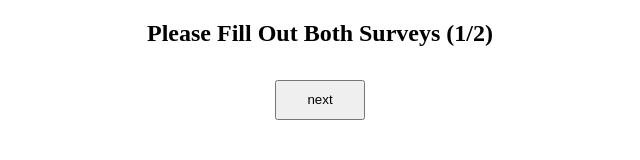
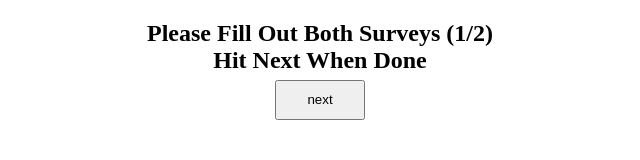
Before and after one commit to JakeSchool/teacher-survey, a website: page public/index.html in a window 1280 px wide. Shown: the whole page, without its empty margins (320-960 px from the left). Drawn offline with Linux system fonts and the light colour scheme; no server answers.

Commit message:
Update index.html

```diff
--- a/public/index.html
+++ b/public/index.html
@@ -7,7 +7,7 @@
     <script src="./main.js"></script>
 </head>
 <body>
-<h2>Please Fill Out Both Surveys (<span id="count">1</span>/2)</h2>
+<h2>Please Fill Out Both Surveys (<span id="count">1</span>/2)<br>Hit Next When Done</h2>
 <div id="mc-first", class="survey-div">
     <div id="mc1" class="fourm">
         <iframe src="https://docs.google.com/forms/d/e/1FAIpQLSd7YAZL0aoTE8FAJlcDoZgiGCHx5GH8CtJJsH1j3woFIhU1ew/viewform" width="640" height="601" frameborder="0" marginheight="0" marginwidth="0">Loading…</iframe>
```
